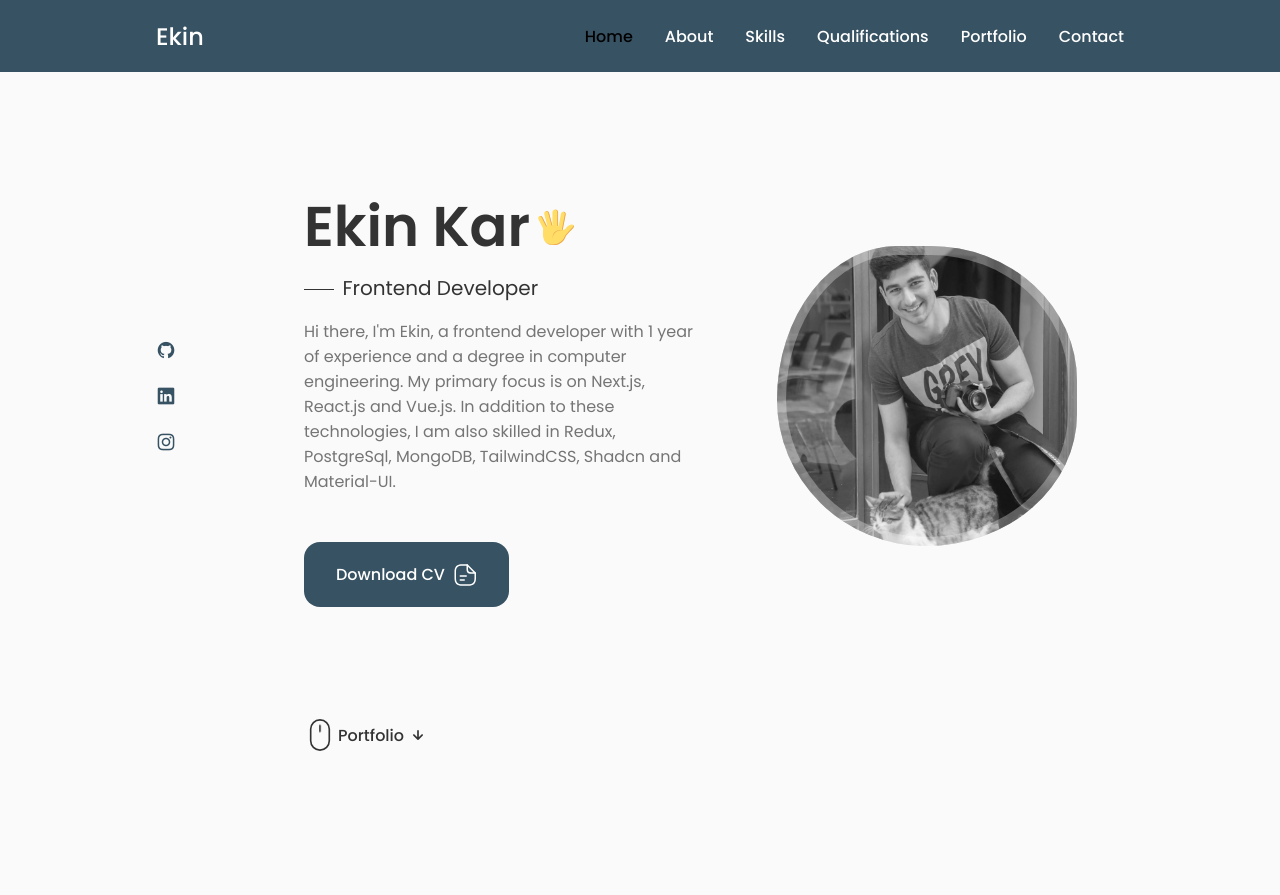
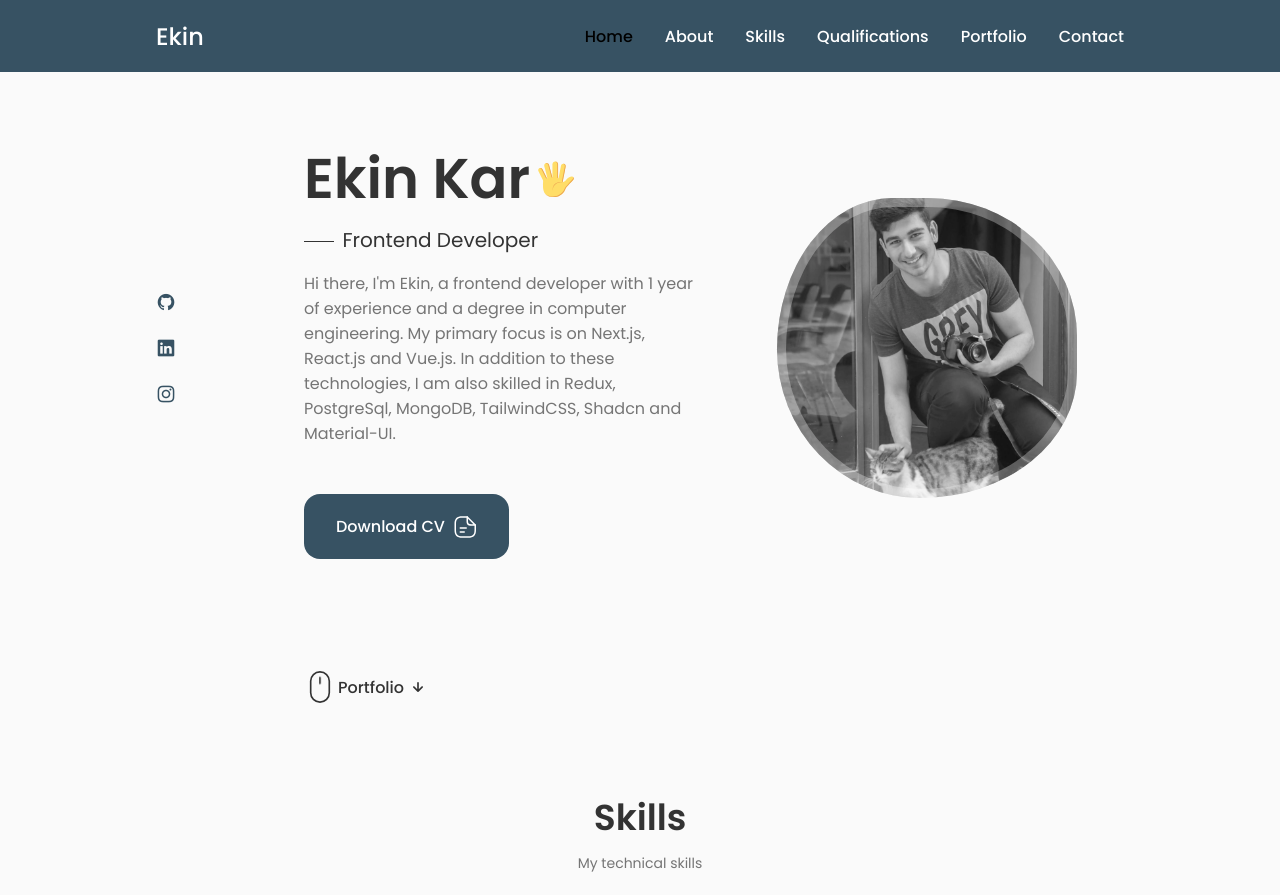
Before and after one commit to ekin-kar/portfolio, a React (Create React App) app: page / in a window 1280 px wide. Shown: the top 895 px of the page. Built offline with nearby package versions, Linux system fonts and the light colour scheme.

Commit message:
padding fix

```diff
--- a/src/App.css
+++ b/src/App.css
@@ -142,18 +142,19 @@
 
 /*=============== REUSABLE CSS CLASSES ===============*/
 .section {
-  padding: 6rem 0 2rem;
+  padding: 3rem 0 2rem;
 }
 
 .section__title {
   font-size: var(--h1-font-size);
+  margin-bottom: 0.5rem;
   color: var(--title-color);
 }
 
 .section__subtitle {
   display: block;
   font-size: var(--small-font-size);
-  margin-bottom: 4rem;
+  margin-bottom: 2rem;
 }
 
 .section__title,
--- a/src/App.js
+++ b/src/App.js
@@ -2,7 +2,6 @@
 import "./App.css";
 import { RouterProvider } from "react-router-dom";
 import router from "./routes";
-import Layout from "./components/Layout";
 
 const App = () => {
   return <RouterProvider router={router}></RouterProvider>;
```
